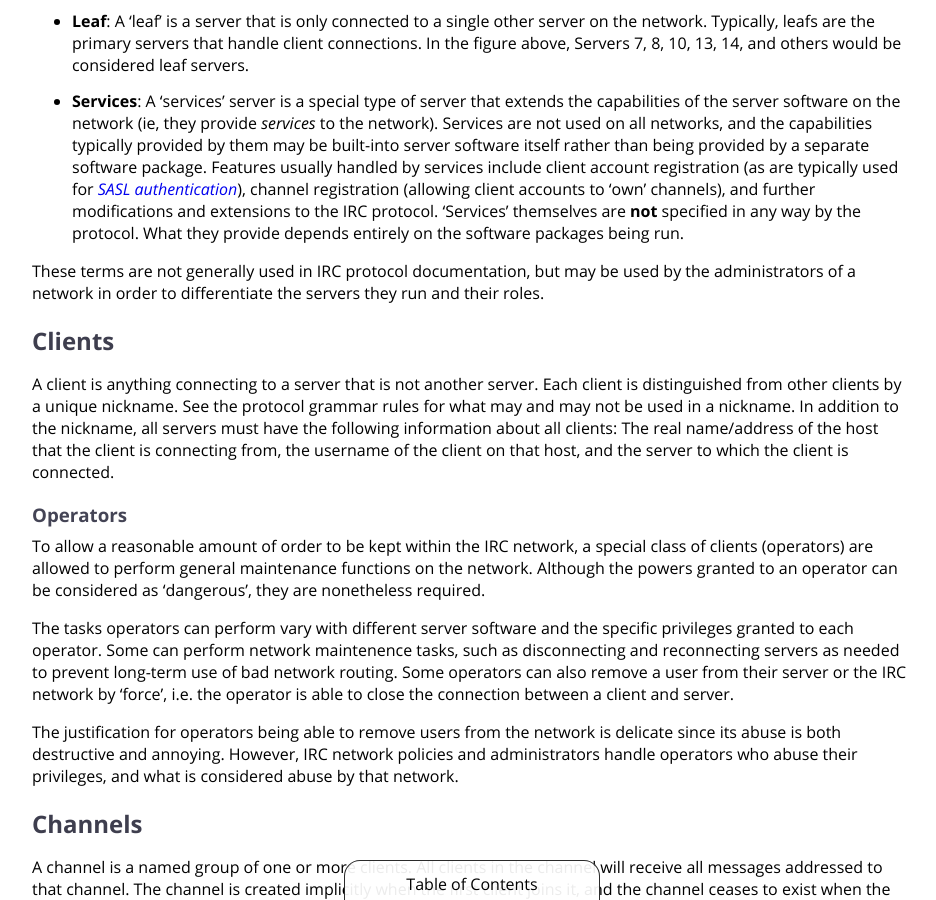
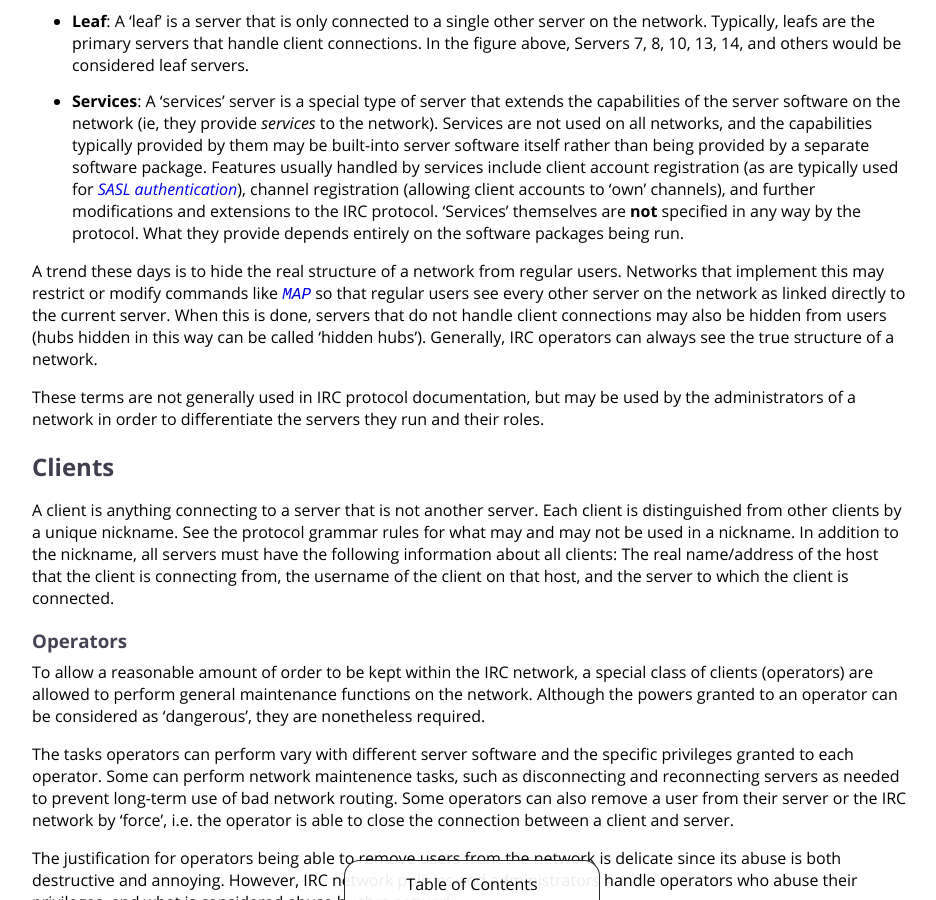
Before and after one commit to ircdocs/modern-irc, a Jekyll site: the page built from index.md, in a window 1280 px wide and 900 px high, scrolled down 1679 px. Shown: the whole window, without its empty margins (168-1104 px from the left). Built offline with Jekyll 4.4.1, drawn with Linux system fonts in a browser that asks for light colours.

Commit message:
Servers: Add a note about hidden hubs and network structure obfuscation, suggested by @sdaugherty

```diff
--- a/index.md
+++ b/index.md
@@ -75,6 +75,8 @@ There have been several terms created over time to describe the roles of differe
 * **Core Hub**: A 'core hub' is typically a hub server that connects fairly major parts of the IRC network together. What is considered a core hub will change depending on the size of a network and what the administrators of the network consider important. For instance, in the figure above, Server 1, Server 2, and Server 3 may be considered core hubs by the network administrators.
 * **Leaf**: A 'leaf' is a server that is only connected to a single other server on the network. Typically, leafs are the primary servers that handle client connections. In the figure above, Servers 7, 8, 10, 13, 14, and others would be considered leaf servers.
 * **Services**: A 'services' server is a special type of server that extends the capabilities of the server software on the network (ie, they provide *services* to the network). Services are not used on all networks, and the capabilities typically provided by them may be built-into server software itself rather than being provided by a separate software package. Features usually handled by services include client account registration (as are typically used for [SASL authentication](#authenticate-message)), channel registration (allowing client accounts to 'own' channels), and further modifications and extensions to the IRC protocol. 'Services' themselves are **not** specified in any way by the protocol. What they provide depends entirely on the software packages being run.
+
+A trend these days is to hide the real structure of a network from regular users. Networks that implement this may restrict or modify commands like [`MAP`](#map-message) so that regular users see every other server on the network as linked directly to the current server. When this is done, servers that do not handle client connections may also be hidden from users (hubs hidden in this way can be called 'hidden hubs'). Generally, IRC operators can always see the true structure of a network.
 
 These terms are not generally used in IRC protocol documentation, but may be used by the administrators of a network in order to differentiate the servers they run and their roles.
 
```
